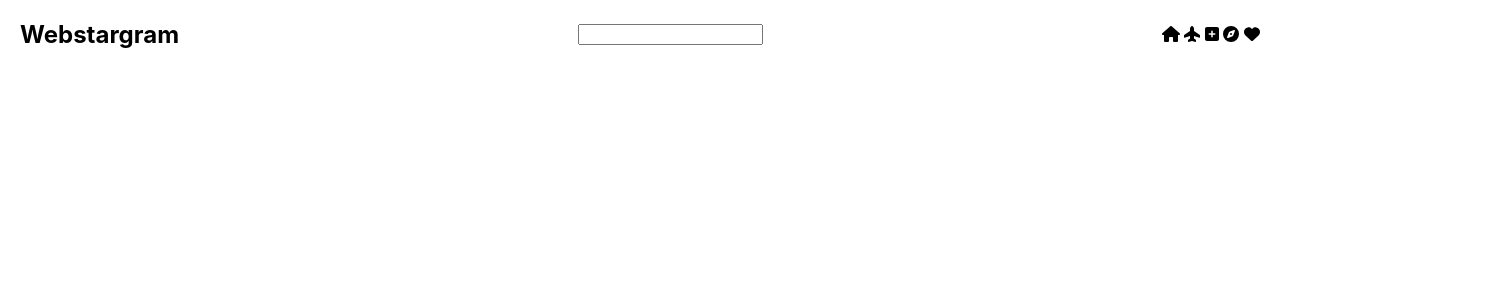
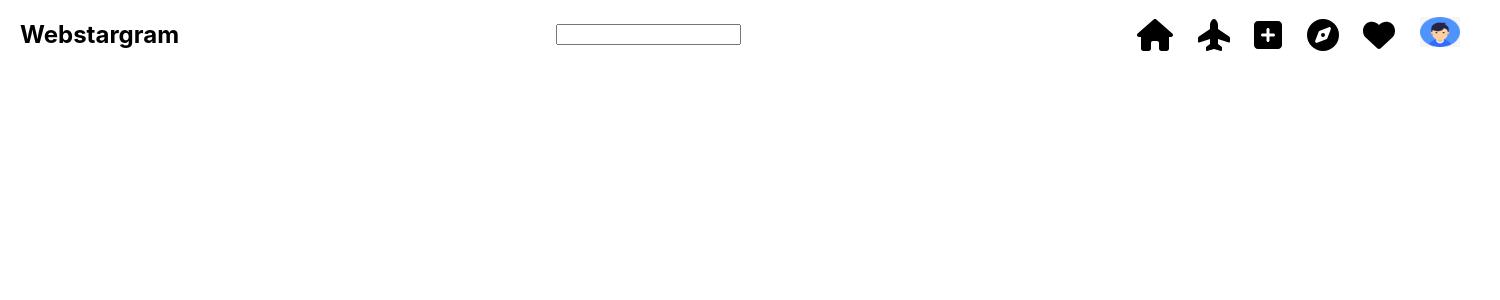
Before and after one commit to React-Masters/wecode-mission-hyoheon, a React (Create React App) app in the folder 01_login/: page /Home in a window 1280 px wide. Shown: the top 300 px of the page, 1500 px wide, since content can reach past the window. Built offline with nearby package versions, Linux system fonts and the light colour scheme.

Commit message:
feat: header 작업

```diff
--- a/01_login/src/pages/Home.jsx
+++ b/01_login/src/pages/Home.jsx
@@ -1,21 +1,25 @@
 
 import { FontAwesomeIcon } from '@fortawesome/react-fontawesome';
-import { faHouse } from '@fortawesome/free-solid-svg-icons';
-import { faPlaneUp } from '@fortawesome/free-solid-svg-icons';
-import { faSquarePlus } from '@fortawesome/free-solid-svg-icons';
-import { faCompass } from '@fortawesome/free-solid-svg-icons';
-import { faHeart } from '@fortawesome/free-solid-svg-icons';
+import { faHouse, faPlaneUp, faSquarePlus, faCompass, faHeart } from '@fortawesome/free-solid-svg-icons';
 import styled from "styled-components";
+import avatarIcon from "../img/avatarIcon.png"
+
+const Wrapper = styled.div`
+  width: 1500px;
+  margin: 0 auto;
+`;
 
 const Header = styled.header`
   display: flex;
   justify-content: space-between;
   align-items: center;
   margin-left: 20px;
+  margin: 0 auto;
+  padding: 0 20px;
   `;
 
 const H2 = styled.h2`
-  text-align: center;
+
 `;
 
 const Input = styled.input`
@@ -23,28 +27,70 @@ const Input = styled.input`
 `;
 
 const Icon = styled.div`
+
   margin-right: 20px;
+
 `;
 
+
 const Span = styled.span`
+  &:last-child {
+    display: inline-block;
+    height: px;
+  }
+  margin-left: 20px;
+`;
 
+
+
+const Img = styled.img`
+  width: 40px;
+  height: 30px;
 `;
 
 function Home() {
     return (
+      <Wrapper>
         <Header>
           <H2> Webstargram </H2>
+
           <Input type="text"/>
 
           <Icon>
-          <Span> <FontAwesomeIcon icon={faHouse} /> </Span>
-          <Span> <FontAwesomeIcon icon={faPlaneUp} /> </Span>
-          <Span> <FontAwesomeIcon icon={faSquarePlus} /> </Span>
-          <Span> <FontAwesomeIcon icon={faCompass} /> </Span>
-          <Span> <FontAwesomeIcon icon={faHeart} /> </Span>
-          <Span>  </Span>
+            <Span> <FontAwesomeIcon icon={faHouse} size="2x" color=""/> </Span>
+            <Span> <FontAwesomeIcon icon={faPlaneUp} size="2x" /> </Span>
+            <Span> <FontAwesomeIcon icon={faSquarePlus} size="2x" /> </Span>
+            <Span> <FontAwesomeIcon icon={faCompass} size="2x" /> </Span>
+            <Span> <FontAwesomeIcon icon={faHeart} size="2x" /> </Span>
+            <Span> <Img src={avatarIcon} alt="profile_image"/> </Span>
           </Icon>
         </Header>
+
+        {/* <Main>
+          <Section>
+            <ProfileImg>
+              <Span>  </Span>
+              <Span>  </Span>
+              <Span>  </Span>
+              <Span>  </Span>
+              <Span>  </Span>
+              <Span>  </Span>
+            </ProfileImg>
+
+            <Post>
+              <PostProfile> </PostProfile>
+              <PostImg> </PostImg>
+              <PostLike> </PostLike>
+            </Post>
+          </Section>
+
+          <Aside>
+
+          </Aside>
+        </Main> */}
+
+      </Wrapper>
+
     )
 }
 
```
Lines whose indentation alone changed are shown as unchanged.
